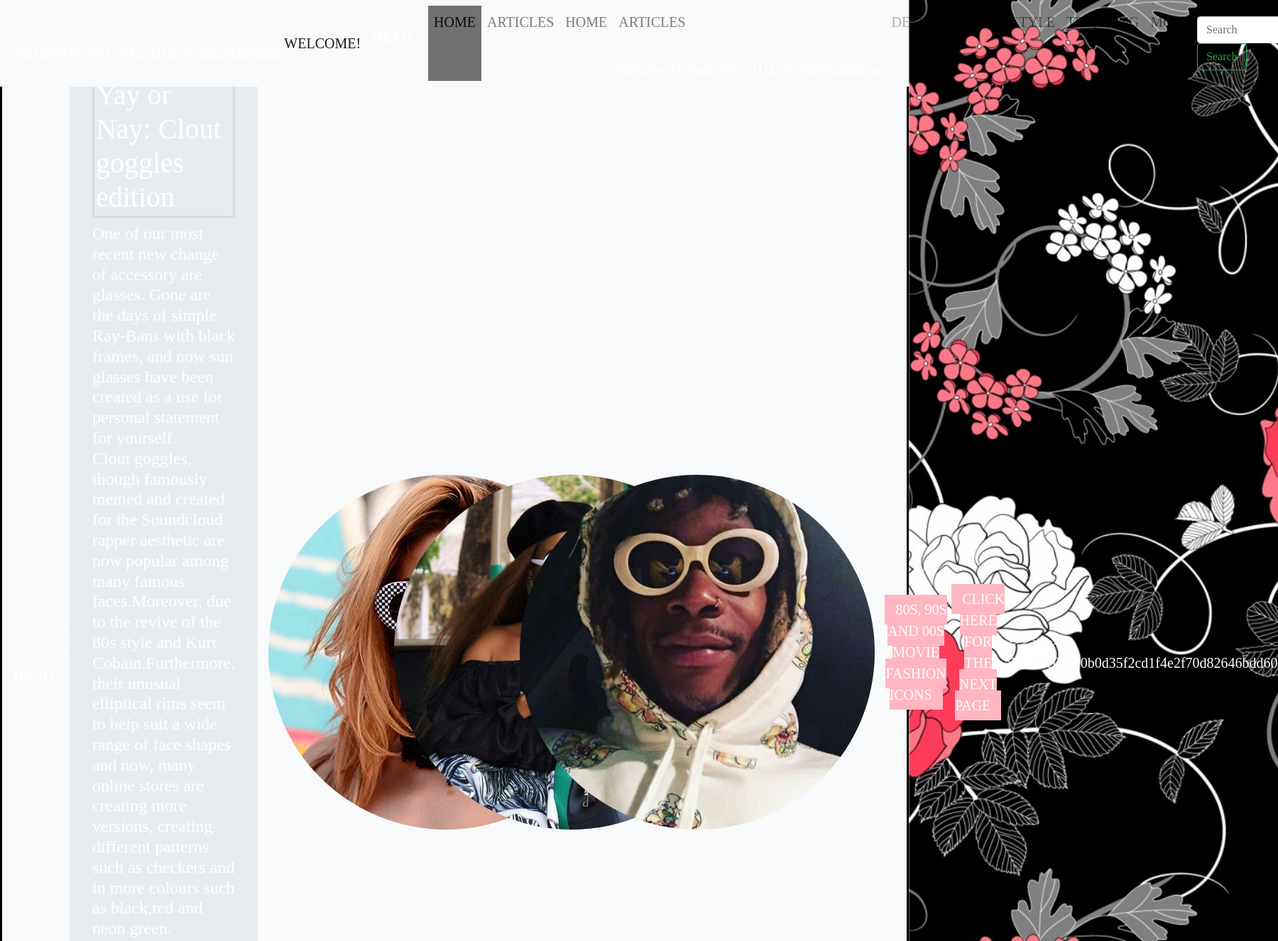
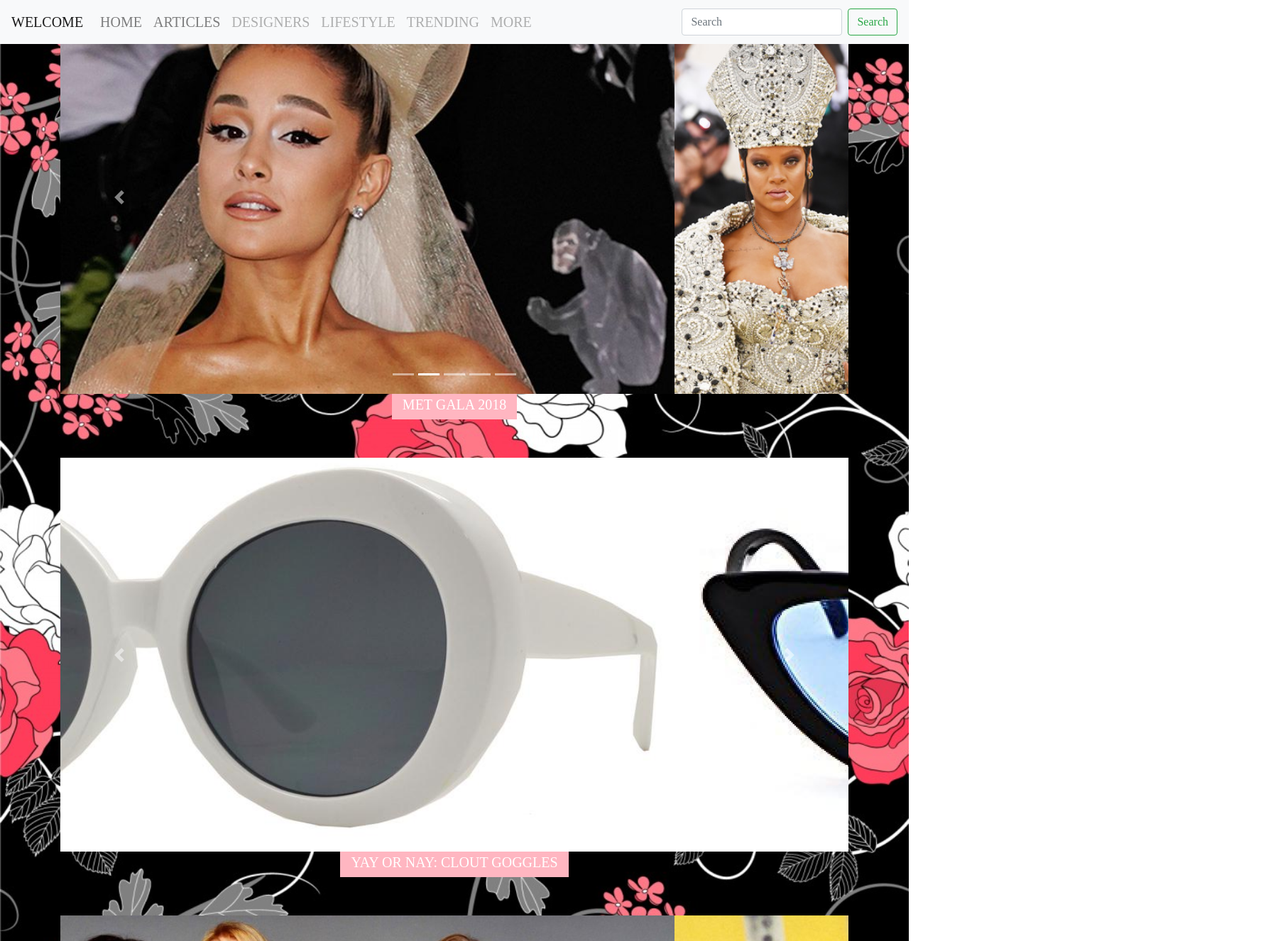
Before and after one commit to meghanameg148/tem_couture, a plain HTML site: page articles.html in a window 1280 px wide. Shown: the top 1326 px of the page at 71% size, 1800 px wide, since content can reach past the window. Drawn offline with nearby package versions, Linux system fonts and the light colour scheme.

Commit message:
hyhyhyhy

```diff
--- a/articles.html
+++ b/articles.html
@@ -1,107 +1,45 @@
-<!DOCTYPE html>
-<<<<<<< HEAD
-<html lang="en" dir="ltr">
-
+<html>
+<head>
+<link href='css/bootstrap.css' rel='stylesheet'>
+<link href='css/styling.css' rel='stylesheet'>
+<meta name="viewport" content="width=device-width, initial-scale=1.0">
+</head>
 <body>
 
-  <head>
-    <link href="css/bootstrap.css" rel="stylesheet">
-    <!--don't ever change this! -->
-    <link href="css/trending.css" rel='stylesheet'>
-    <!--overrides bootstrap stylesheet-->
-    <meta name="viewport" content="width=device-width,initial scale=1.0">
-    <title> Clout goggles</title>
-  </head>
-  <nav class="navbar navbar-expand-lg navbar-light bg-light">
-=======
-<html>
+  <nav class="navbar navbar-expand-lg navbar-light bg-light fixed-top">
+    <a class="navbar-brand" href="#">WELCOME</a>
+    <button class="navbar-toggler" type="button" data-toggle="collapse" data-target="#navbarTogglerDemo02" aria-controls="navbarTogglerDemo02" aria-expanded="false" aria-label="Toggle navigation">
+  <span class="navbar-toggler-icon"></span>
+</button>
 
-<body>
-  <link href='css/bootstrap.css' rel='stylesheet'>
-  <link href='css/styling.css' rel='stylesheet'>
-  <meta name="viewport" contents="width=device-width, initial-scale=1.0">
-
-  <nav class="navbar navbar-expand-lg navbar-light bg-light fixed-top">
->>>>>>> a5d3d5e037c0b0d35f2cd1f4e2f70d82646bdd60
-    <button class="navbar-toggler" type="button" data-toggle="collapse" data-target="#navbarTogglerDemo03" aria-controls="navbarTogglerDemo03" aria-expanded="false" aria-label="Toggle navigation">
-     <span class="navbar-toggler-icon"></span>
-   </button>
-    <a class="navbar-brand" href="#">WELCOME!</a>
-
-    <div class="collapse navbar-collapse" id="navbarTogglerDemo03">
+    <div class="collapse navbar-collapse" id="navbarTogglerDemo02">
       <ul class="navbar-nav mr-auto mt-2 mt-lg-0">
-<<<<<<< HEAD
-        <li class="nav-item active">
-          <a class="nav-link" href="#">HOME <span class="sr-only">(current)</span></a>
+        <li class="nav-item">
+          <a class="nav-link" href="file:///C:/Users/girlscodefirst/Documents/GitHub/tem_couture/index.html" >HOME</a>
         </li>
         <li class="nav-item">
-          <a class="nav-link" href="#">ARTICLES</a>
-=======
-        <li class="nav-item">
-          <a class="nav-link" href="file:///C:/Users/girlscodefirst/Documents/GitHub/tem_couture/index.html">HOME</a>
-        </li>
-        <li class="nav-item">
-          <a class="nav-link" href="#">ARTICLES</span></a>
->>>>>>> a5d3d5e037c0b0d35f2cd1f4e2f70d82646bdd60
+          <a class="nav-link" href=>ARTICLES</a>
         </li>
         <li class="nav-item">
           <a class="nav-link disabled" href="#">DESIGNERS</a>
         </li>
         <li class="nav-item">
-          <a class="nav-link" href="#">LIFESTYLE</a>
+          <a class="nav-link disabled" href="#">LIFESTYLE</a>
         </li>
         <li class="nav-item">
-          <a class="nav-link" href="#">TRENDING</a>
+          <a class="nav-link disabled" href="#">TRENDING</a>
         </li>
         <li class="nav-item">
-          <a class="nav-link" href="#">MORE</a>
+          <a class="nav-link disabled" href="#">MORE</a>
         </li>
+
       </ul>
       <form class="form-inline my-2 my-lg-0">
-        <input class="form-control mr-sm-2" type="search" placeholder="Search" aria-label="Search">
+        <input class="form-control mr-sm-2" type="search" placeholder="Search">
         <button class="btn btn-outline-success my-2 my-sm-0" type="submit">Search</button>
       </form>
     </div>
   </nav>
-
-<<<<<<< HEAD
-
-
-
-
-  <div class="jumbotron">
-    <div class="container">
-      <div class="row">
-        <div class="col-sm-15">
-          <h1 style="border:3px; border-style:solid; border-color:#0001; padding:2px ;"> Yay or Nay: Clout goggles edition
-          <h4> One of our most recent new change of accessory are glasses. Gone are the days of simple Ray-Bans with black frames, and now sun glasses have been created as a use for personal statement for yourself.
-            <br>
-            <p> Clout goggles, though famously memed and created for the Soundcloud rapper aesthetic are now popular among many famous faces.Moreover, due to the revive of the 80s style and Kurt Cobain.Furthermore, their unusual elliptical rims seem to help
-              suit a wide range of face shapes and now, many online stores are creating more versions, creating different patterns such as checkers and in more colours such as black,red and neon green.</p>
-                <p> Though these glasses are associated with many negative archetypes of the typical teenager, we approve these goggles when using them for a laugh, but NEVER use these for actual style!</p>
-                </h4>
-                <br>
-        </div>
-      </div>
-    </div>
-</div>
-
-        <br>
-        <div class="container">
-          <div class="row">
-            <div class="col-sm-4">
-              <img class="rounded-circle" src='images/clout1.jpg'>
-            </div>
-            <div class="col-sm-4">
-              <img class="rounded-circle" src="images/clout2.jpg">
-            </div>
-            <div class="col-sm-4">
-              <img class="rounded-circle" src="images/clout3.jpg">
-            </div>
-          </div>
-        </div>
-      </div>
-=======
   <title> Articles</title>
 
   <div class="container">
@@ -141,7 +79,7 @@
     </div>
   </div>
 
-  <center><a class="button" href=""> MET GALA 2018</a></center>
+  <center><a class="button" href="https://www.vogue.co.uk/gallery/met-gala-2018-dresses"> MET GALA 2018</a></center>
   <br>
   <br>
 
@@ -175,7 +113,7 @@
     </div>
   </div>
 
-  <center><a class="button" href=""> YAY OR NAY: CLOUT GOGGLES</a></center>
+  <center><a class="button" href="file:///C:/Users/girlscodefirst/Documents/GitHub/tem_couture/goggles.html"> YAY OR NAY: CLOUT GOGGLES</a></center>
   <br>
   <br>
 
@@ -218,7 +156,6 @@
 
   <center><a class="button" href=""> CLICK HERE FOR THE NEXT PAGE</a></center>
 
->>>>>>> a5d3d5e037c0b0d35f2cd1f4e2f70d82646bdd60
 </body>
 
 </html>
--- a/css/styling.css
+++ b/css/styling.css
@@ -39,7 +39,6 @@ body{
   border-radius: 0 3px 3px 0;
 }
 
-/* Position the "next button" to the right */
 
 .next {
   right: 0;
```
Also changed, not shown: goggles.html (added, +83 -0 lines).
